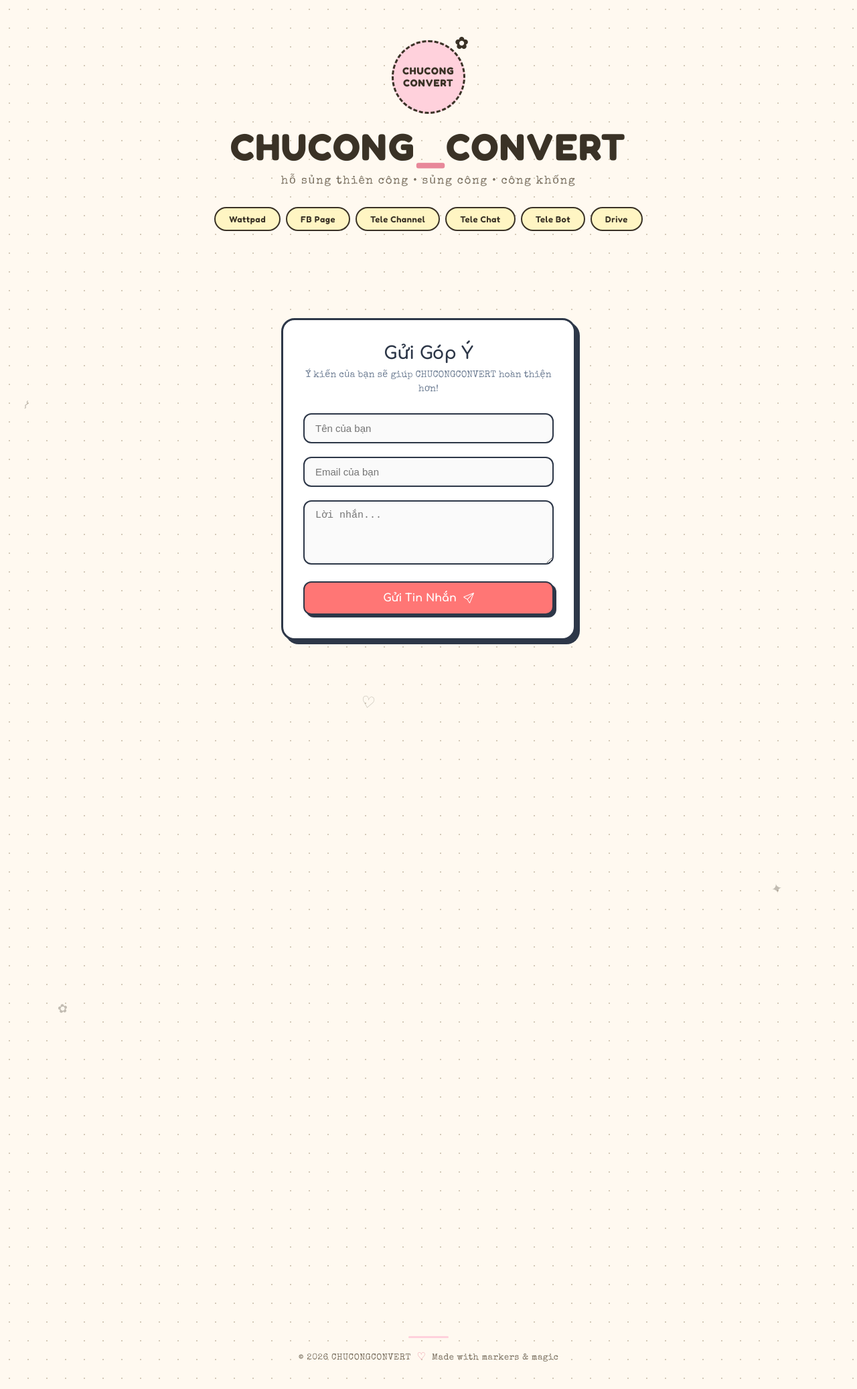
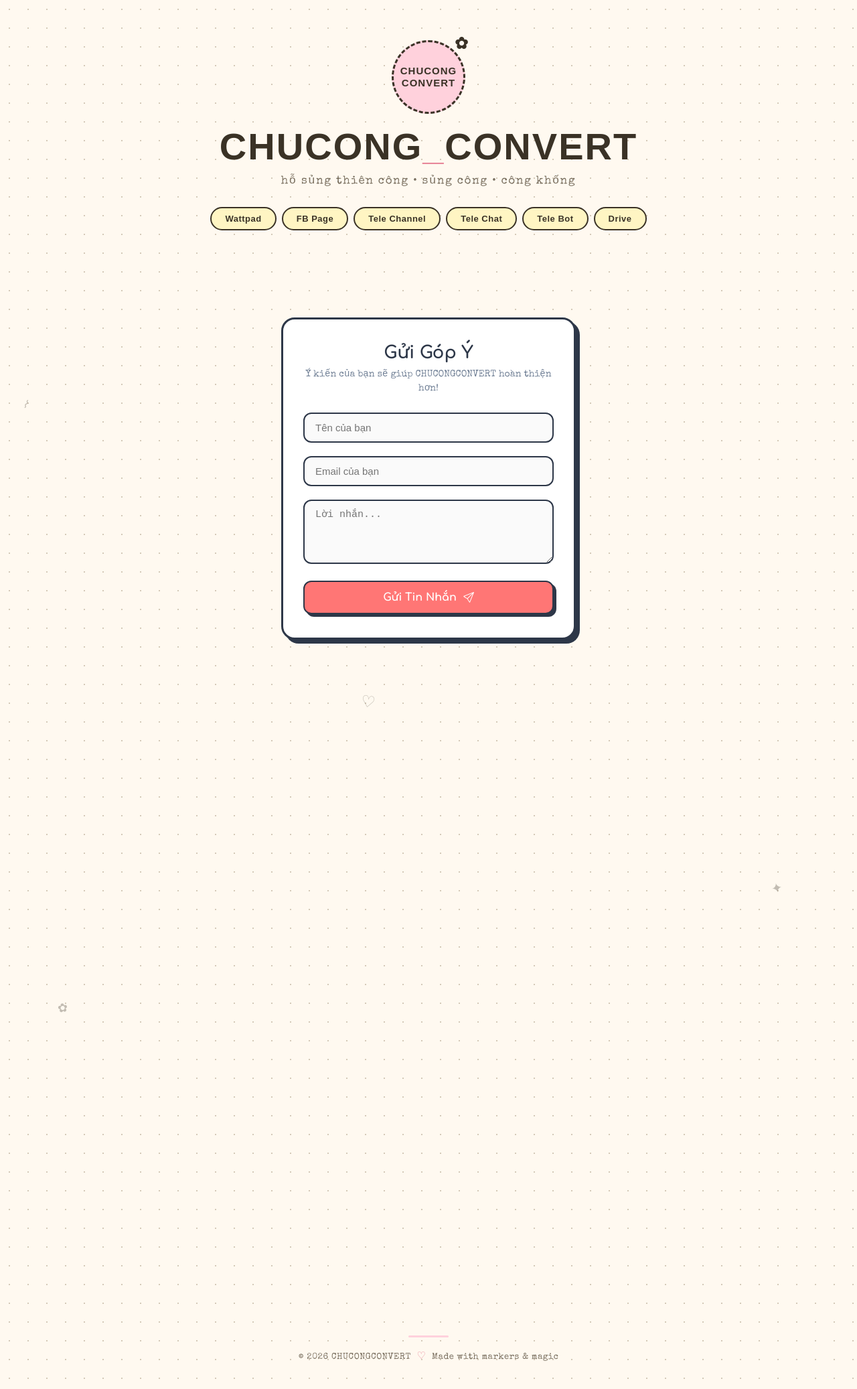
Before and after one commit to PhamNhaDoan/phamnhadoan.github.io, a Jekyll site: the page chucongconvert/contact/index.html, which Jekyll copies as it is, in a window 1280 px wide. Shown: the whole page at 67% size. Built offline with Jekyll 4.4.1, drawn with Linux system fonts in a browser that asks for light colours.

Commit message:
Remove unused font link and keep Special Elite

```diff
--- a/chucongconvert/contact/index.html
+++ b/chucongconvert/contact/index.html
@@ -7,7 +7,7 @@
 <link rel="preconnect" href="https://fonts.googleapis.com">
 <link rel="preconnect" href="https://fonts.gstatic.com" crossorigin>
 <link href="https://fonts.googleapis.com/css2?family=Comfortaa:wght@400;700&family=Mali:wght@400;700&family=Nunito:wght@400;700&family=Patrick+Hand&display=swap" rel="stylesheet">
-<link href="https://fonts.googleapis.com/css2?family=Fredoka:wght@400;600;700&family=Special+Elite&display=swap" rel="stylesheet">
+<link href="https://fonts.googleapis.com/css2?family=Special+Elite&display=swap" rel="stylesheet">
 <link rel="stylesheet" href="contact.css">
 <link rel="stylesheet" href="tooplate-poppy-studio.css">
 
```
